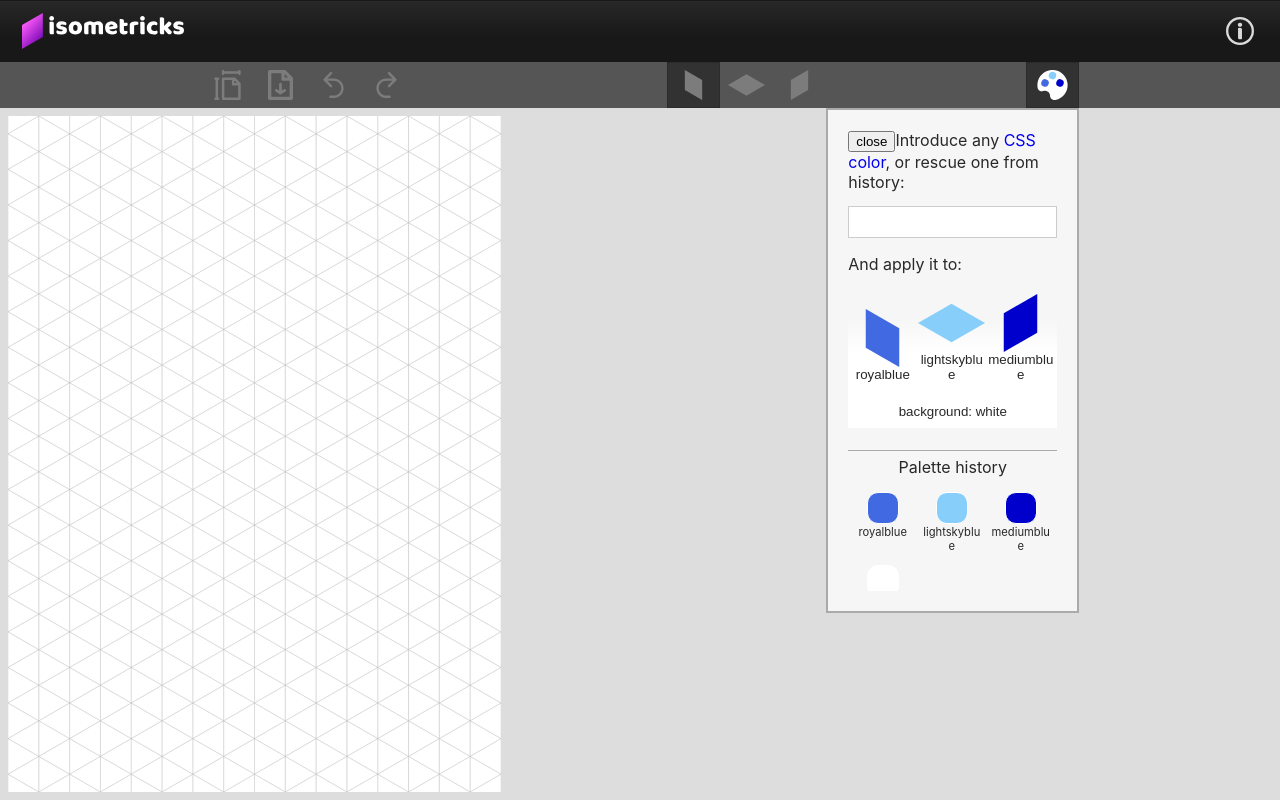
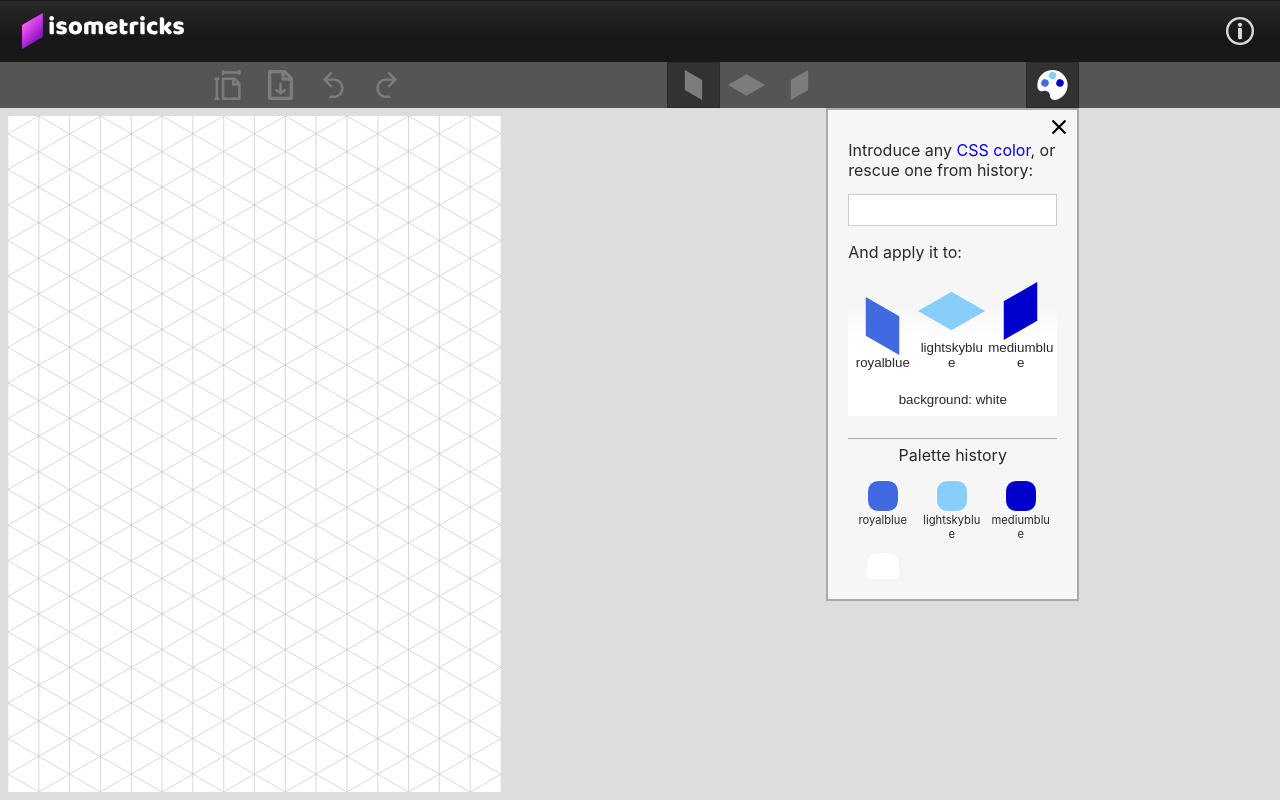
Before and after one commit to NicolasLetellier/isometricks, a React (Create React App) app: page / in a window 1280 px wide. Both pictures are taken after a click on the button 1052 px from the left and 85 px from the top of the page. Built offline with nearby package versions, Linux system fonts and the light colour scheme.

Commit message:
finalize close button for palette dropdown

```diff
--- a/src/editor/toolbar/Palette.css
+++ b/src/editor/toolbar/Palette.css
@@ -8,9 +8,28 @@
   box-sizing: border-box;
   width: 253px;
   right: 200px;
-  padding: 20px;
+  padding: 30px 20px 20px 20px;
   border: 2px solid #aaaaaa;
   background-color: #f6f6f6;
+}
+
+.palette-dropdown .close-button-wrapper {
+  position: absolute;
+}
+
+.palette-dropdown .close-button {
+  position: relative;
+  left: 204px;
+  top: -20px;
+  padding: 0;
+  border: none;
+  background-color: transparent;
+  display: block;
+}
+
+.palette-dropdown .close-icon {
+  width: 14px;
+  height: 14px;
 }
 
 .palette-dropdown input {
--- a/src/editor/toolbar/Palette.js
+++ b/src/editor/toolbar/Palette.js
@@ -1,5 +1,6 @@
 
 import React, { useState } from 'react';
+import close from './close.svg';
 import './Palette.css';
 
 function Palette({
@@ -118,12 +119,17 @@ function Palette({
       {onDialog === 'palette' && (
         <div className="palette-wrapper">
           <div className="palette-dropdown">
-            <button
-              type="button"
-              onClick={() => closeDialog()}
+            <div
+              className="close-button-wrapper"
             >
-              close
-            </button>
+              <button
+                className="close-button"
+                type="button"
+                onClick={() => closeDialog()}
+              >
+                <img src={close} className="close-icon" alt="close icon" />
+              </button>
+            </div>
             <label>
               Introduce any&nbsp;
               <a
```
Also changed, not shown: src/editor/toolbar/close.svg (added), 1 other file (tests, documents, lock files or other folders).
